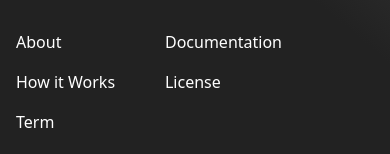
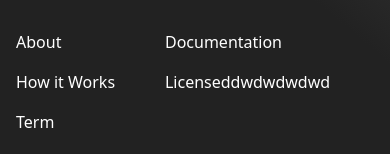
Before and after one commit to bluesky0-0/real-estate-website, a website built with Vite: page index.html in a window 390 px wide. Shown: the part 5486-5640 px from the top of the page. Built offline with nearby package versions, Linux system fonts and the light colour scheme.

Commit message:
mobile version complete

```diff
--- a/index.html
+++ b/index.html
@@ -493,7 +493,7 @@
           <div class="flex flex-col gap-y-4">
             <h2 class="font-bold text-[1.125rem] py-8">More</h2>
             <a href="">Documentation</a>
-            <a href="">License</a>
+            <a href="">Licenseddwdwdwdwd</a>
           </div>
         </div>
       </div>
```
